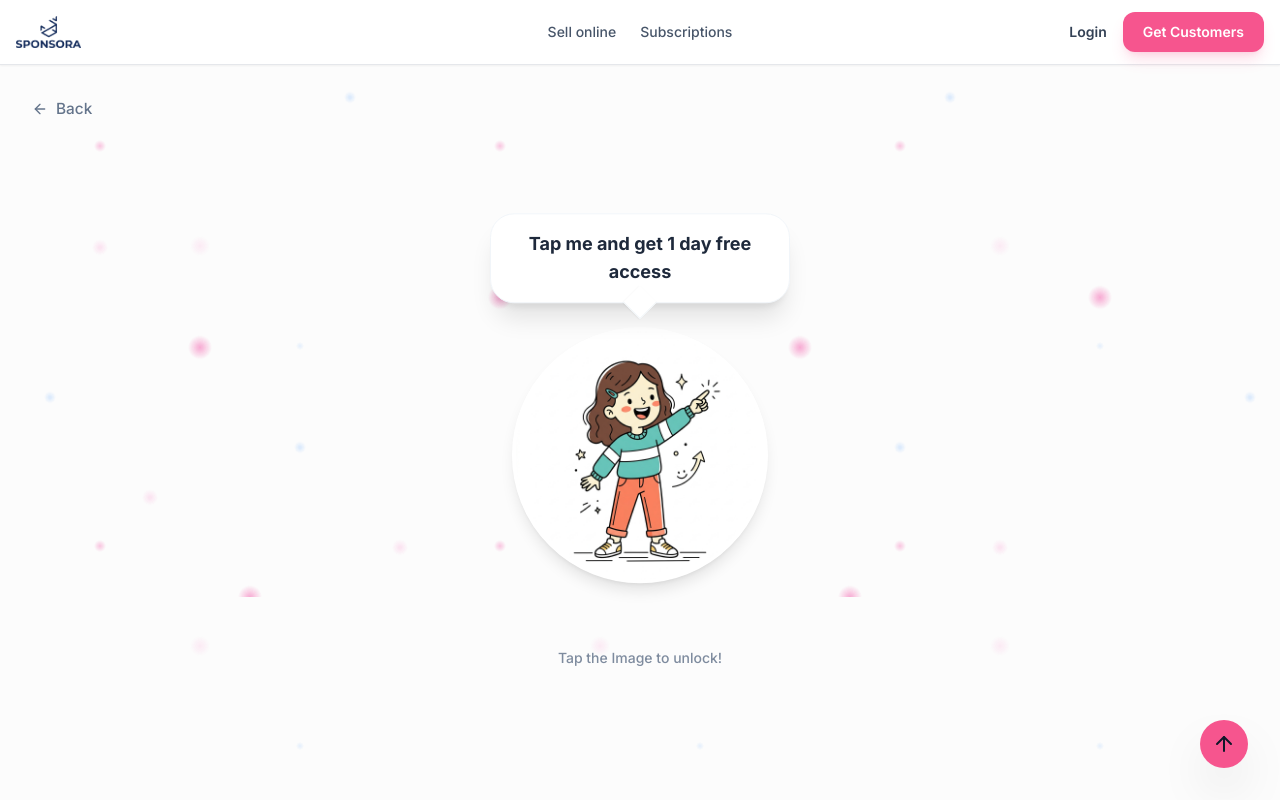
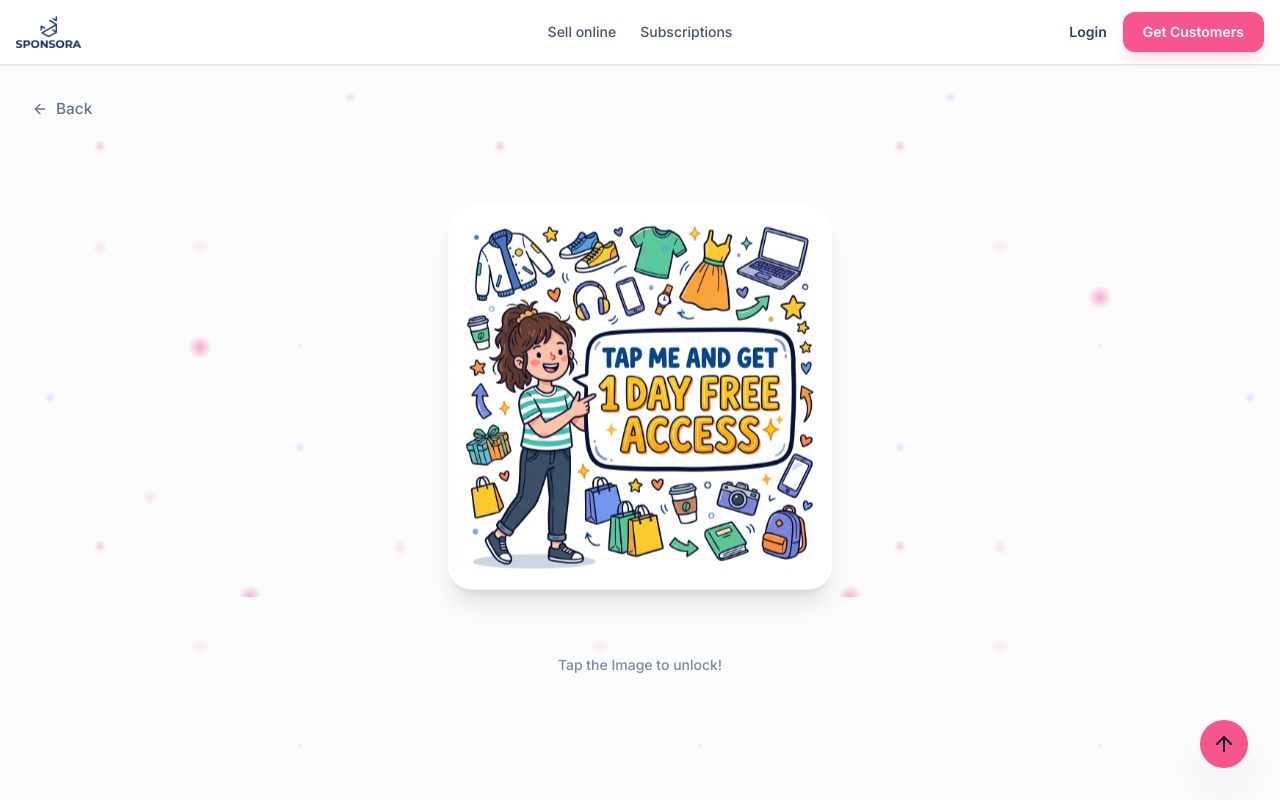
Before and after one commit to Db8067/Sponsora, a Next.js app in the folder main-app/: page /seller-onboard in a window 1280 px wide. Shown: the top 800 px of the page. Built offline with nearby package versions, Linux system fonts and the light colour scheme.

Commit message:
Update doodle girl image with products background and fix zoom out lag

```diff
--- a/main-app/app/seller-onboard/page.tsx
+++ b/main-app/app/seller-onboard/page.tsx
@@ -44,30 +44,25 @@ export default function SellerOnboardMysteryBox() {
         </Link>
 
         {/* The Image Container */}
+        {/* Optimized animation: Use a smaller scale (e.g., scale-150 or scale-0 depending on intent), faster duration, and will-change-transform for smooth 60fps rendering */}
         <div
           onClick={handleOpenBox}
           className={`
-            relative cursor-pointer group transition-all duration-1000 ease-in-out mt-8
-            ${isOpen ? 'scale-[30] md:scale-[50] opacity-0 pointer-events-none' : 'scale-100 hover:scale-105'}
+            relative cursor-pointer group transition-all duration-700 ease-out mt-8
+            ${isOpen ? 'scale-0 opacity-0 pointer-events-none' : 'scale-100 hover:scale-105'}
           `}
+          style={{ willChange: 'transform, opacity' }}
         >
           <div className={`
             relative flex flex-col items-center justify-center
             ${!isOpen ? 'animate-bounce-slow' : ''}
           `}>
 
-            {/* Speech Bubble */}
-            <div className="relative bg-white dark:bg-slate-800 text-slate-800 dark:text-white font-bold text-sm md:text-lg text-center px-6 py-4 rounded-3xl shadow-xl border border-slate-100 dark:border-slate-700 mb-6 max-w-[250px] md:max-w-[300px]">
-              Tap me and get 1 day free access
-              {/* Bubble Tail */}
-              <div className="absolute -bottom-3 left-1/2 -translate-x-1/2 w-6 h-6 bg-white dark:bg-slate-800 border-r border-b border-slate-100 dark:border-slate-700 rotate-45 shadow-sm"></div>
-            </div>
-
             {/* Doodle Image */}
             <img
-              src="/doodle_girl_tap_me.jpg"
+              src="/doodle_girl_products_tap.jpg"
               alt="Tap to unlock"
-              className="w-48 h-48 md:w-64 md:h-64 object-contain rounded-full shadow-lg border-4 border-white dark:border-slate-800 bg-white"
+              className="w-64 h-64 md:w-96 md:h-96 object-contain rounded-3xl shadow-xl border-4 border-white dark:border-slate-800 bg-white"
             />
 
           </div>
```
Also changed, not shown: main-app/public/doodle_girl_products_tap.jpg (added).
